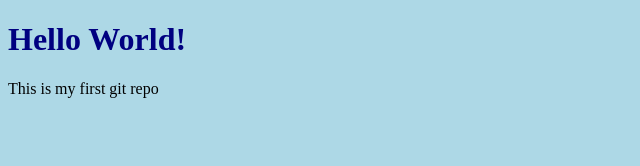
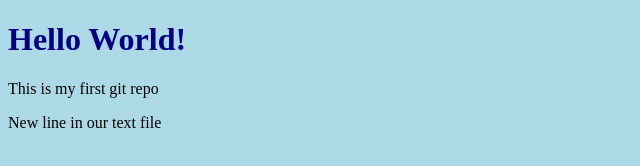
Before and after one commit to barathbarat/Hello-World, a plain HTML site: page index.html in a window 1280 px wide. Shown: the whole page, without its empty margins (0-640 px from the left). Drawn offline with Linux system fonts and the light colour scheme.

Commit message:
Updated index.html with a new line

```diff
--- a/index.html
+++ b/index.html
@@ -9,5 +9,6 @@
 <body>
     <h1>Hello World!</h1>
     <p>This is my first git repo</p>
+    <p>New line in our text file</p>
 </body>
 </html>
```
